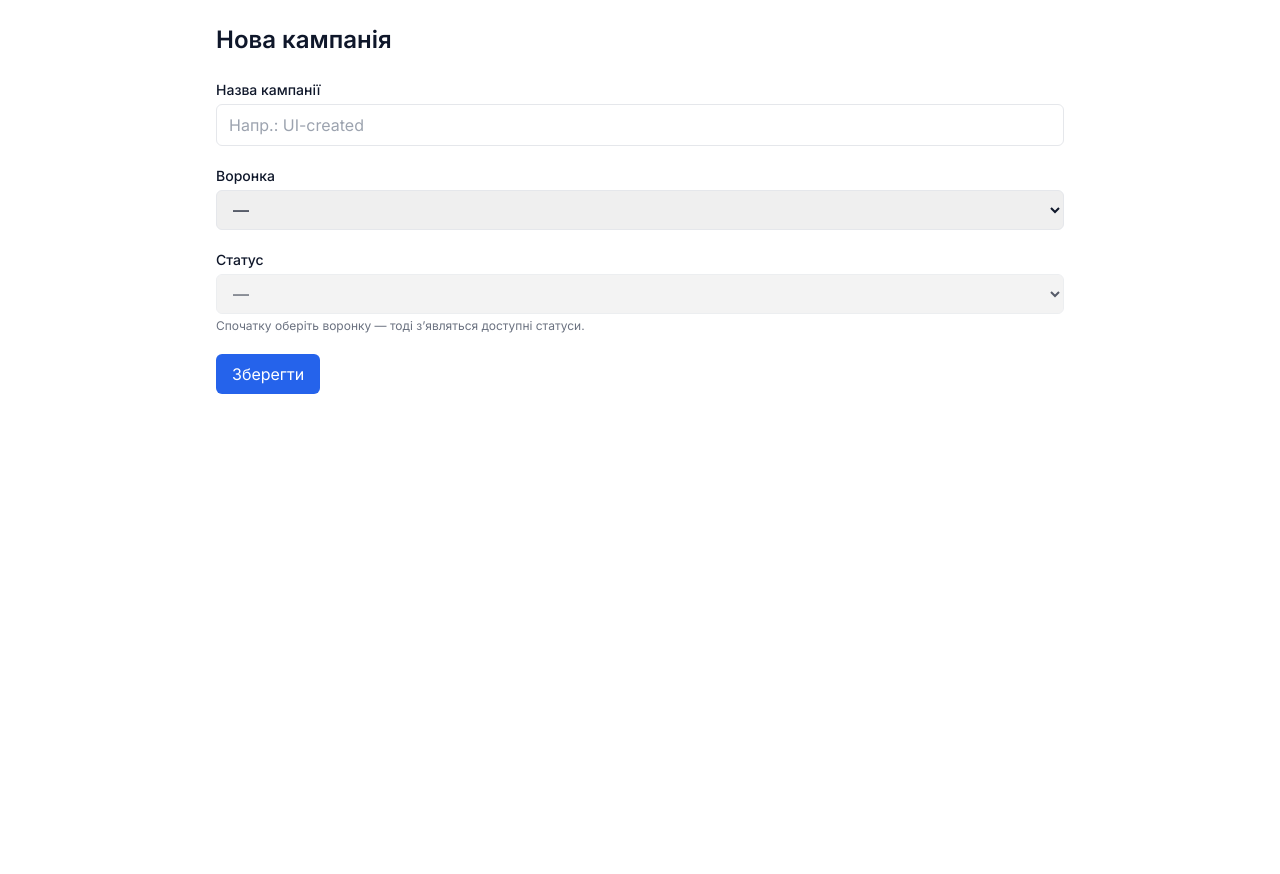
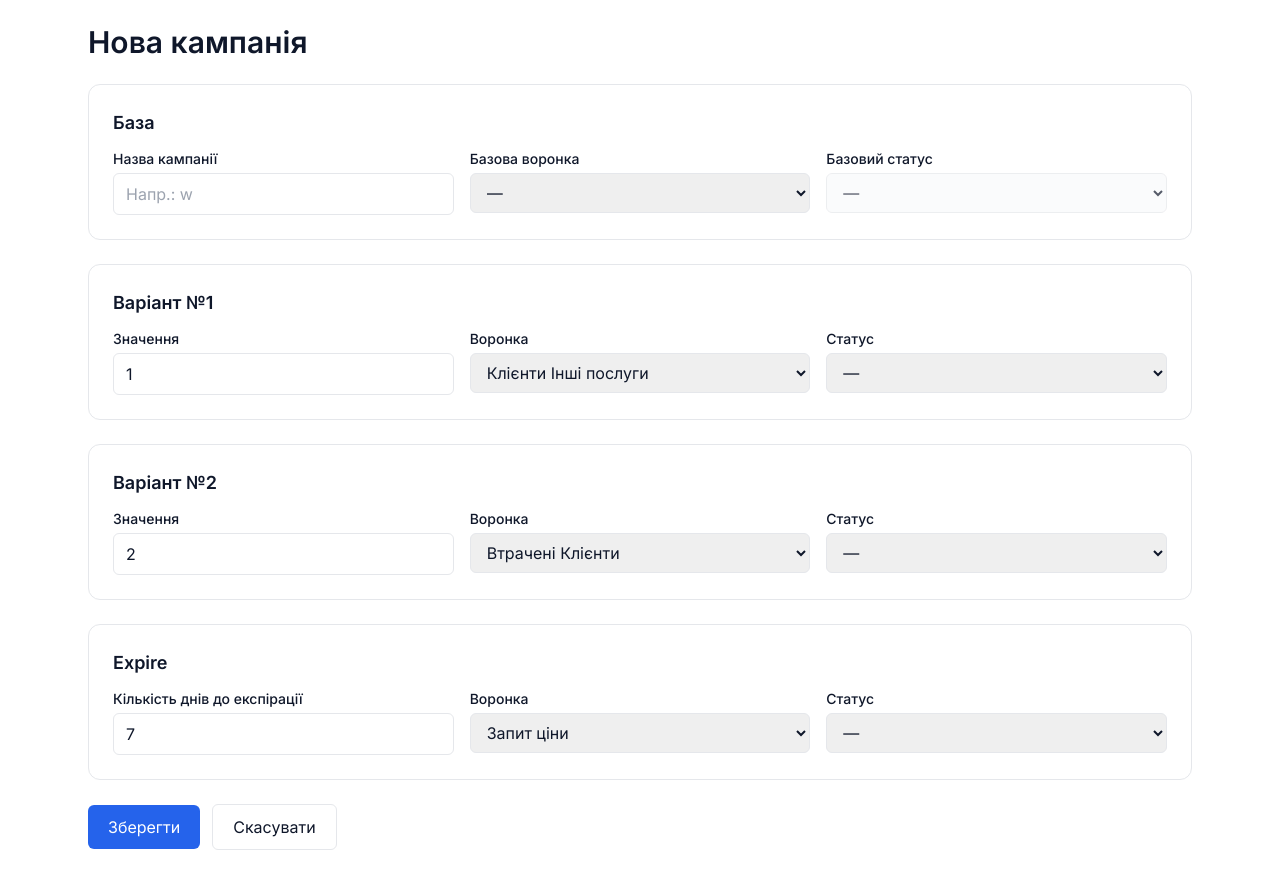
Before and after one commit to yurashko-ux/P-3-0, a Next.js app in the folder web/: page /admin/campaigns/new in a window 1280 px wide. Before the commit the page ends 800 px from the top, so only its background shows below. Built offline with nearby package versions, Linux system fonts and the light colour scheme.

Commit message:
Update page.tsx

```diff
--- a/web/app/(admin)/admin/campaigns/new/page.tsx
+++ b/web/app/(admin)/admin/campaigns/new/page.tsx
@@ -5,38 +5,87 @@ import React, { useMemo, useState } from "react";
 import { useRouter } from "next/navigation";
 import { PIPELINES, statusesForPipeline } from "@/lib/lookups";
 
+type StageVal = { pipeline: string; status: string };
+const emptyStage: StageVal = { pipeline: "", status: "" };
+
 export default function NewCampaignPage() {
   const router = useRouter();
+
+  // Базові поля
   const [name, setName] = useState("");
-  const [pipeline, setPipeline] = useState<string>("");
-  const [status, setStatus] = useState<string>("");
+  const [base, setBase] = useState<StageVal>(emptyStage);
+
+  // Варіанти
+  const [alt1Value, setAlt1Value] = useState<string>("1");
+  const [alt1, setAlt1] = useState<StageVal>({ pipeline: "p-2", status: "" });
+
+  const [alt2Value, setAlt2Value] = useState<string>("2");
+  const [alt2, setAlt2] = useState<StageVal>({ pipeline: "p-3", status: "" });
+
+  // Expire
+  const [expDays, setExpDays] = useState<string>("7");
+  const [exp, setExp] = useState<StageVal>({ pipeline: "p-4", status: "" });
+
   const [saving, setSaving] = useState(false);
   const [error, setError] = useState<string>("");
 
-  const statusOptions = useMemo(() => statusesForPipeline(pipeline), [pipeline]);
+  // списки статусів під конкретні воронки
+  const baseStatuses = useMemo(() => statusesForPipeline(base.pipeline), [base.pipeline]);
+  const alt1Statuses = useMemo(() => statusesForPipeline(alt1.pipeline), [alt1.pipeline]);
+  const alt2Statuses = useMemo(() => statusesForPipeline(alt2.pipeline), [alt2.pipeline]);
+  const expStatuses  = useMemo(() => statusesForPipeline(exp.pipeline),  [exp.pipeline]);
+
+  function onPipelineChange(setter: (v: StageVal) => void, cur: StageVal) {
+    return (e: React.ChangeEvent<HTMLSelectElement>) => {
+      const p = e.target.value;
+      // якщо змінюємо воронку — скидаємо статус
+      setter({ pipeline: p, status: "" });
+    };
+  }
+  function onStatusChange(setter: (v: StageVal) => void, cur: StageVal) {
+    return (e: React.ChangeEvent<HTMLSelectElement>) => {
+      setter({ ...cur, status: e.target.value });
+    };
+  }
 
   async function onSubmit(e: React.FormEvent) {
     e.preventDefault();
     setError("");
+
     if (!name.trim()) {
       setError("Вкажіть назву кампанії");
       return;
     }
     setSaving(true);
     try {
+      const payload = {
+        name: name.trim(),
+        base: { pipeline: base.pipeline || undefined, status: base.status || undefined },
+        alt1: {
+          value: alt1Value || undefined,
+          pipeline: alt1.pipeline || undefined,
+          status: alt1.status || undefined,
+        },
+        alt2: {
+          value: alt2Value || undefined,
+          pipeline: alt2.pipeline || undefined,
+          status: alt2.status || undefined,
+        },
+        expire: {
+          days: Number(expDays) || 0,
+          pipeline: exp.pipeline || undefined,
+          status: exp.status || undefined,
+        },
+      };
+
       const res = await fetch("/api/campaigns", {
         method: "POST",
         headers: { "content-type": "application/json" },
-        body: JSON.stringify({
-          name: name.trim(),
-          base: { pipeline: pipeline || undefined, status: status || undefined },
-        }),
+        body: JSON.stringify(payload),
       });
       const data = await res.json();
-      if (!res.ok || !data?.ok) {
-        throw new Error(data?.error || "Помилка збереження");
-      }
-      // назад у список
+      if (!res.ok || !data?.ok) throw new Error(data?.error || "Помилка збереження");
+
       router.push("/admin/campaigns");
       router.refresh?.();
     } catch (err: any) {
@@ -46,61 +95,120 @@ export default function NewCampaignPage() {
     }
   }
 
-  return (
-    <div className="mx-auto max-w-4xl p-6">
-      <h1 className="text-2xl font-semibold mb-6">Нова кампанія</h1>
+  const block = (title: string, left: React.ReactNode, middle: React.ReactNode, right: React.ReactNode) => (
+    <div className="rounded-xl border p-4 md:p-6 space-y-3">
+      <div className="text-lg font-semibold">{title}</div>
+      <div className="grid grid-cols-1 md:grid-cols-3 gap-4">
+        {left}
+        {middle}
+        {right}
+      </div>
+    </div>
+  );
 
-      <form onSubmit={onSubmit} className="space-y-5">
+  const input = (label: string, props: React.InputHTMLAttributes<HTMLInputElement>) => (
     <div>
-          <label className="block text-sm font-medium mb-1">Назва кампанії</label>
-          <input
-            className="w-full rounded-md border px-3 py-2"
-            placeholder="Напр.: UI-created"
-            value={name}
-            onChange={(e) => setName(e.target.value)}
-          />
+      <label className="block text-sm font-medium mb-1">{label}</label>
+      <input {...props} className="w-full rounded-md border px-3 py-2" />
     </div>
+  );
 
+  const select = (
+    label: string,
+    value: string,
+    onChange: (e: React.ChangeEvent<HTMLSelectElement>) => void,
+    options: { value: string; label: string }[],
+    disabled?: boolean
+  ) => (
     <div>
-          <label className="block text-sm font-medium mb-1">Воронка</label>
+      <label className="block text-sm font-medium mb-1">{label}</label>
       <select
-            className="w-full rounded-md border px-3 py-2"
-            value={pipeline}
-            onChange={(e) => {
-              const p = e.target.value;
-              setPipeline(p);
-              // якщо змінюємо воронку і поточний статус їй не належить — скинемо
-              if (!statusesForPipeline(p).some(s => s.id === status)) {
-                setStatus("");
-              }
-            }}
+        value={value}
+        onChange={onChange}
+        disabled={disabled}
+        className="w-full rounded-md border px-3 py-2 disabled:bg-gray-50"
       >
         <option value="">—</option>
-            {PIPELINES.map(p => (
-              <option key={p.id} value={p.id}>{p.name}</option>
-            ))}
+        {options.map(o => <option key={o.value} value={o.value}>{o.label}</option>)}
       </select>
     </div>
+  );
 
-        <div>
-          <label className="block text-sm font-medium mb-1">Статус</label>
-          <select
-            className="w-full rounded-md border px-3 py-2"
-            value={status}
-            onChange={(e) => setStatus(e.target.value)}
-            disabled={!pipeline}
-          >
-            <option value="">—</option>
-            {statusOptions.map(s => (
-              <option key={s.id} value={s.id}>{s.name}</option>
-            ))}
-          </select>
-          {!pipeline && (
-            <p className="text-xs text-gray-500 mt-1">
-              Спочатку оберіть воронку — тоді зʼявляться доступні статуси.
-            </p>
+  const pipelineOptions = PIPELINES.map(p => ({ value: p.id, label: p.name }));
+
+  return (
+    <div className="mx-auto max-w-6xl p-6 space-y-6">
+      <h1 className="text-3xl font-bold">Нова кампанія</h1>
+
+      {/* БАЗА */}
+      {block(
+        "База",
+        input("Назва кампанії", {
+          placeholder: "Напр.: w",
+          value: name,
+          onChange: e => setName(e.target.value),
+        }),
+        select("Базова воронка", base.pipeline, onPipelineChange(setBase, base), pipelineOptions),
+        select(
+          "Базовий статус",
+          base.status,
+          onStatusChange(setBase, base),
+          (baseStatuses || []).map(s => ({ value: s.id, label: s.name })),
+          !base.pipeline
+        ),
       )}
-        </div>
+
+      {/* ВАРІАНТ 1 */}
+      {block(
+        "Варіант №1",
+        input("Значення", {
+          value: alt1Value,
+          onChange: e => setAlt1Value(e.target.value),
+        }),
+        select("Воронка", alt1.pipeline, onPipelineChange(setAlt1, alt1), pipelineOptions),
+        select(
+          "Статус",
+          alt1.status,
+          onStatusChange(setAlt1, alt1),
+          (alt1Statuses || []).map(s => ({ value: s.id, label: s.name })),
+          !alt1.pipeline
+        ),
+      )}
+
+      {/* ВАРІАНТ 2 */}
+      {block(
+        "Варіант №2",
+        input("Значення", {
+          value: alt2Value,
+          onChange: e => setAlt2Value(e.target.value),
+        }),
+        select("Воронка", alt2.pipeline, onPipelineChange(setAlt2, alt2), pipelineOptions),
+        select(
+          "Статус",
+          alt2.status,
+          onStatusChange(setAlt2, alt2),
+          (alt2Statuses || []).map(s => ({ value: s.id, label: s.name })),
+          !alt2.pipeline
+        ),
+      )}
+
+      {/* EXPIRE */}
+      {block(
+        "Expire",
+        input("Кількість днів до експірації", {
+          inputMode: "numeric",
+          value: expDays,
+          onChange: e => setExpDays(e.target.value.replace(/[^\d]/g, "")),
+        }),
+        select("Воронка", exp.pipeline, onPipelineChange(setExp, exp), pipelineOptions),
+        select(
+          "Статус",
+          exp.status,
+          onStatusChange(setExp, exp),
+          (expStatuses || []).map(s => ({ value: s.id, label: s.name })),
+          !exp.pipeline
+        ),
+      )}
 
       {error && (
         <div className="rounded-md border border-red-300 bg-red-50 text-red-700 px-3 py-2">
@@ -108,14 +216,22 @@ export default function NewCampaignPage() {
         </div>
       )}
 
+      <div className="flex items-center gap-3">
         <button
-          type="submit"
+          onClick={onSubmit}
           disabled={saving}
-          className="inline-flex items-center rounded-md bg-blue-600 px-4 py-2 text-white disabled:opacity-60"
+          className="inline-flex items-center rounded-md bg-blue-600 px-5 py-2.5 text-white disabled:opacity-60"
         >
           {saving ? "Збереження..." : "Зберегти"}
         </button>
-      </form>
+        <button
+          type="button"
+          onClick={() => router.push("/admin/campaigns")}
+          className="inline-flex items-center rounded-md border px-5 py-2.5"
+        >
+          Скасувати
+        </button>
+      </div>
     </div>
   );
 }
```
Lines whose indentation alone changed are shown as unchanged.
